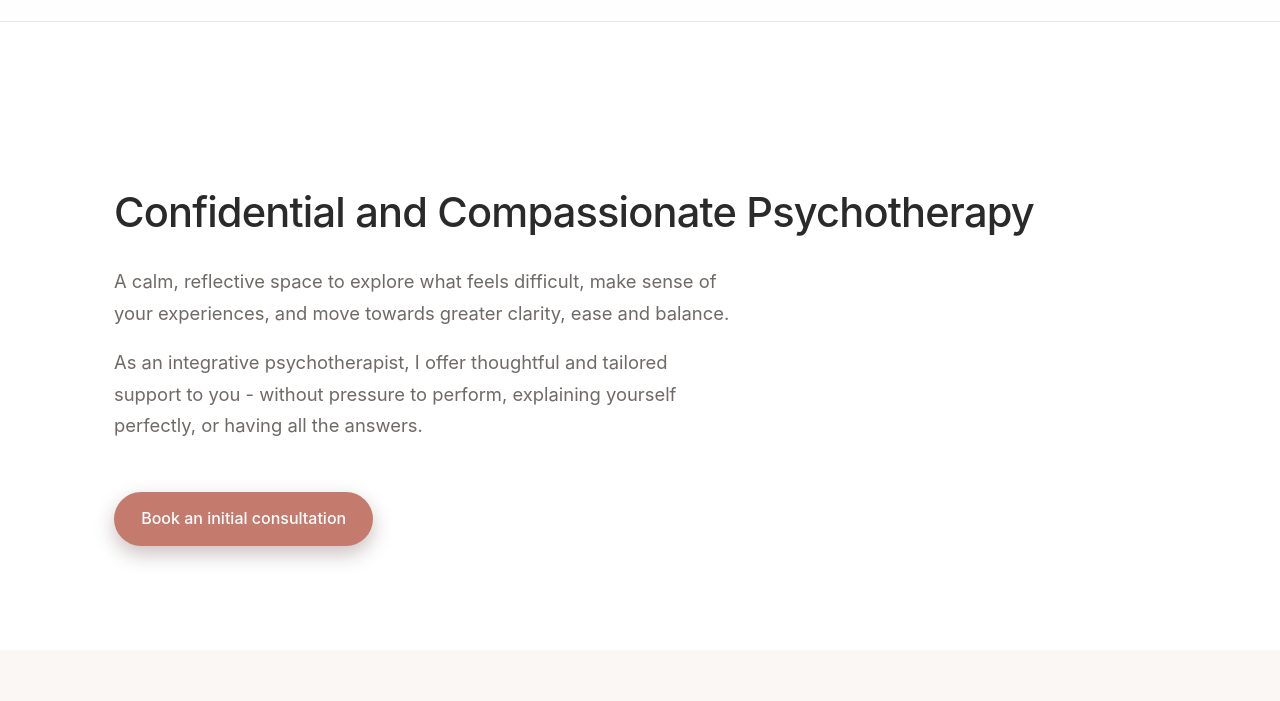
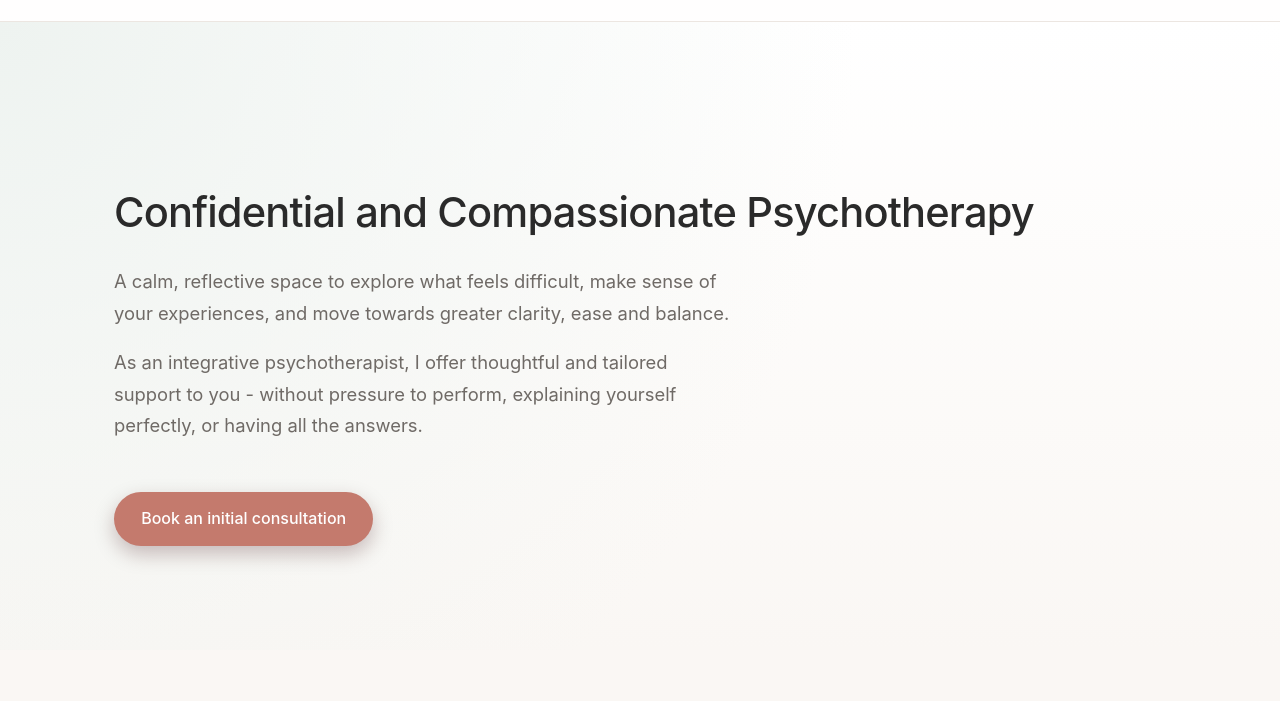
Before and after one commit to Andymyerspsych/AndyMyersTherapy, a plain HTML site: page index.html in a window 1280 px wide. Shown: the part 99-800 px from the top of the page. Drawn offline with Linux system fonts and the light colour scheme.

Commit message:
index.html

```diff
--- a/index.html
+++ b/index.html
@@ -55,10 +55,12 @@
 
     nav a:hover { color: var(--accent); }
 
-    .hero {
-      padding: 6rem 1.5rem 5rem;
-      background: #ffffff;
-    }
+   .hero {
+  padding: 6rem 1.5rem 5rem;
+  background:
+    radial-gradient(circle at top left, #eef3f0, transparent 60%),
+    linear-gradient(180deg, #ffffff 0%, var(--bg) 100%);
+}
 
     .hero h1 {
       font-size: 2.6rem;
```
